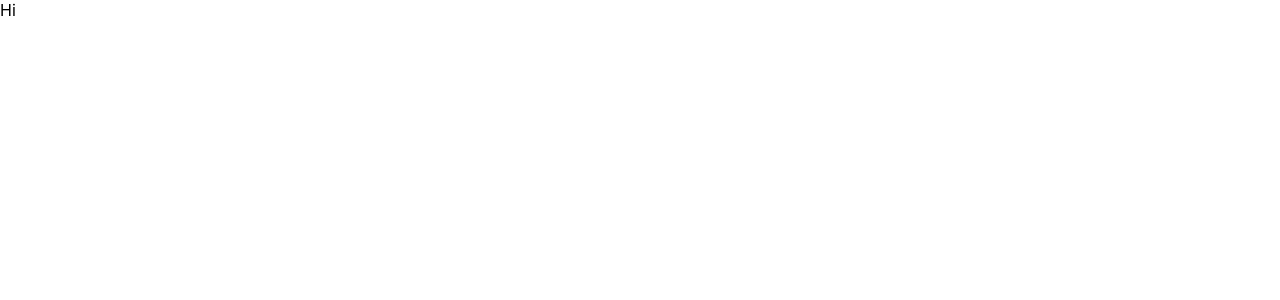
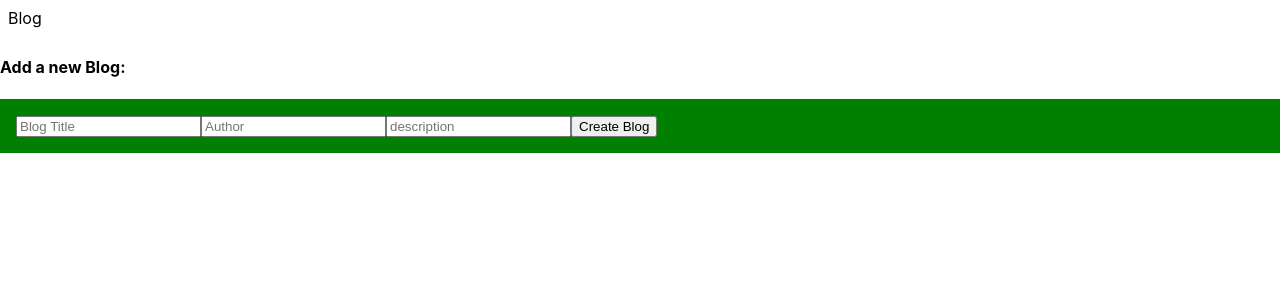
Before and after one commit to SomyaBhatnagar19/Create-Blog-Nodejs-Test-Project-1-, a React (Create React App) app in the folder frontend/: page / in a window 1280 px wide. Shown: the top 300 px of the page. Built offline with nearby package versions, Linux system fonts and the light colour scheme.

Commit message:
Making a file to create blog form with basic styling.

```diff
--- a/frontend/src/App.js
+++ b/frontend/src/App.js
@@ -1,10 +1,9 @@
-
+import React from 'react';
+import CreateBlog from './CreateBlog';
 
 function App() {
   return (
-    <div className="App">
-      Hi
-    </div>
+    <CreateBlog/>
   );
 }
 
--- /dev/null
+++ b/frontend/src/CreateBlog.js
@@ -0,0 +1,23 @@
+import React from 'react';
+
+const CreateBlog = () => {
+    return(
+        <>
+        <header style={{padding: '0.5rem', marginBottom: '1rem'}}>
+            Blog
+        </header>
+
+        <h4>Add a new Blog:</h4>
+        <form style={{backgroundColor: 'green', padding: '1rem'}}>
+            <input type='text' placeholder='Blog Title'/>
+            <input type='text' placeholder='Author'/>
+            <input type='text' placeholder='description'/>
+            <button type='submit'>
+                Create Blog
+            </button>
+        </form>
+        </>
+    )
+}
+
+export default CreateBlog;
```
Also changed, not shown: 2 other files (tests, documents, lock files or other folders).
